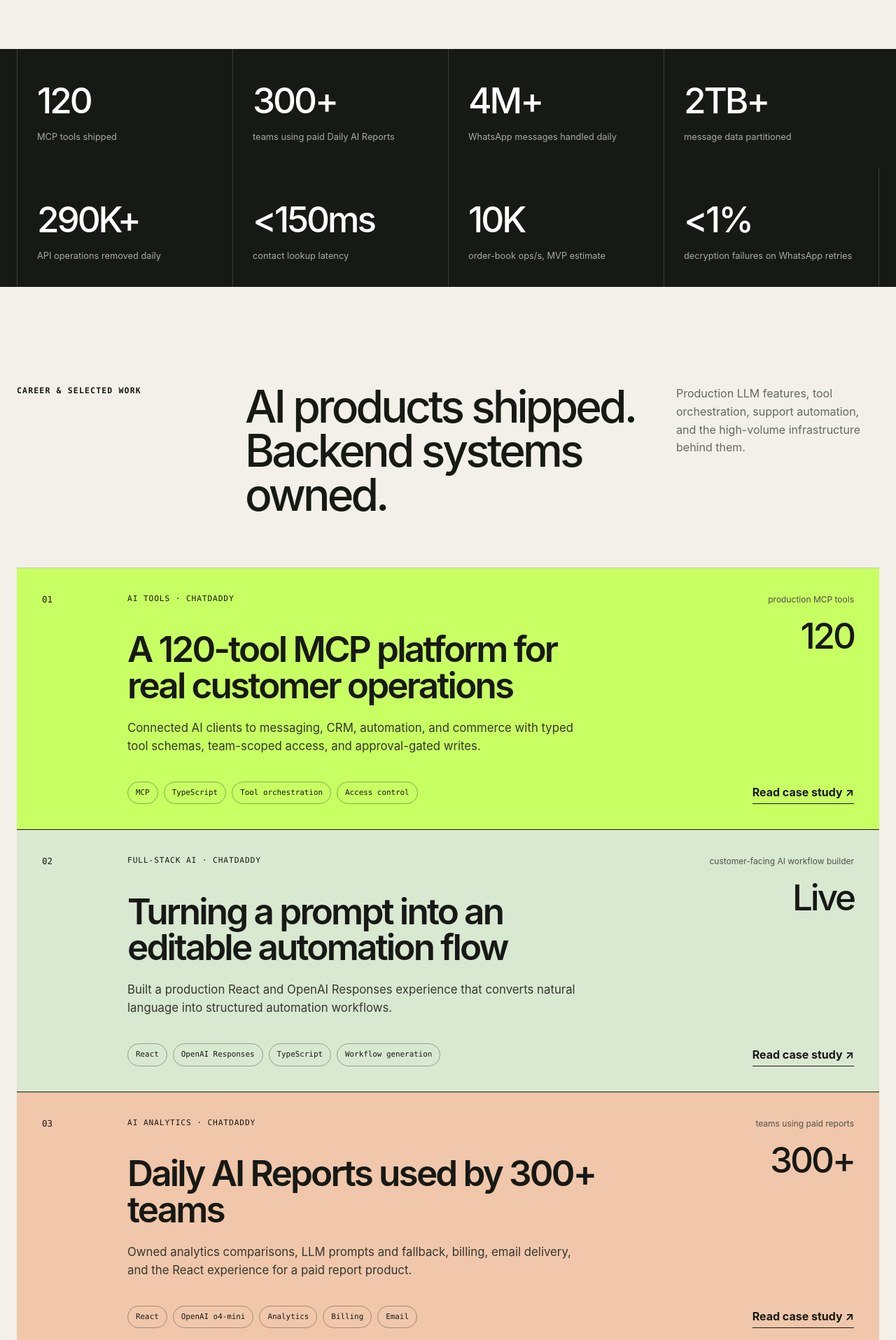
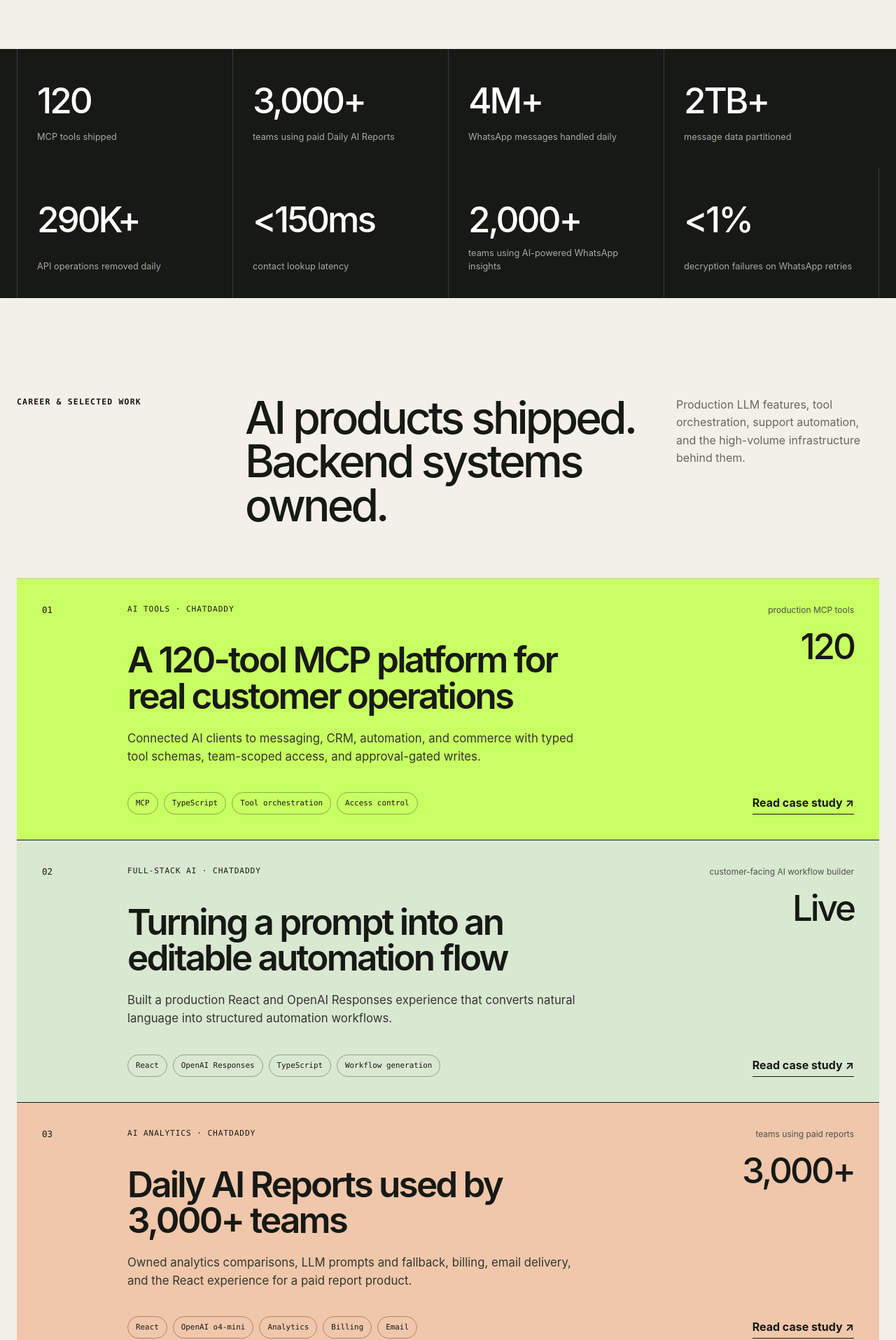
Before and after one commit to piyushmakad/piyush-portfolio, a Next.js app: page / in a window 1280 px wide. Shown: the part 896-2811 px from the top of the page at 70% size. Built offline with nearby package versions, Linux system fonts and the light colour scheme; no server answers.

Commit message:
Update AI product adoption metrics

```diff
--- a/src/app/page.tsx
+++ b/src/app/page.tsx
@@ -68,12 +68,12 @@
       <section className="proof-strip" aria-label="Selected engineering results">
         <div className="shell proof-grid">
           <div><strong>120</strong><span>MCP tools shipped</span></div>
-          <div><strong>300+</strong><span>teams using paid Daily AI Reports</span></div>
+          <div><strong>3,000+</strong><span>teams using paid Daily AI Reports</span></div>
           <div><strong>4M+</strong><span>WhatsApp messages handled daily</span></div>
           <div><strong>2TB+</strong><span>message data partitioned</span></div>
           <div><strong>290K+</strong><span>API operations removed daily</span></div>
           <div><strong>&lt;150ms</strong><span>contact lookup latency</span></div>
-          <div><strong>10K</strong><span>order-book ops/s, MVP estimate</span></div>
+          <div><strong>2,000+</strong><span>teams using AI-powered WhatsApp insights</span></div>
           <div><strong>&lt;1%</strong><span>decryption failures on WhatsApp retries</span></div>
         </div>
       </section>
@@ -115,7 +115,7 @@
             <article>
               <div className="timeline-meta"><span>2025 — Present</span><span>Remote</span></div>
               <div><h3>Full-Stack Developer</h3><p className="company">ChatDaddy</p></div>
-              <p>Shipped a 120-tool MCP platform, AI prompt-to-flow generation, paid Daily AI Reports, and WhatsApp Business insights. Built React interfaces and model-backed services while optimizing high-volume messaging, data access, and incident response.</p>
+              <p>Shipped a 120-tool MCP platform, AI prompt-to-flow generation, paid Daily AI Reports for 3,000+ teams, and AI-powered WhatsApp Business insights for 2,000+ teams. Built React interfaces and model-backed services while optimizing high-volume messaging, data access, and incident response.</p>
             </article>
             <article>
               <div className="timeline-meta"><span>2024 — 2025</span><span>India</span></div>
--- a/src/data/portfolio.ts
+++ b/src/data/portfolio.ts
@@ -37,9 +37,9 @@
   },
   {
     slug: "daily-ai-reports", type: "AI analytics · ChatDaddy",
-    title: "Daily AI Reports used by 300+ teams",
+    title: "Daily AI Reports used by 3,000+ teams",
     summary: "Owned analytics comparisons, LLM prompts and fallback, billing, email delivery, and the React experience for a paid report product.",
-    metric: "300+", metricLabel: "teams using paid reports",
+    metric: "3,000+", metricLabel: "teams using paid reports",
     technologies: ["React", "OpenAI o4-mini", "Analytics", "Billing", "Email"],
     context: "Teams needed a daily view of what changed in their customer messaging operations without opening an analytics dashboard.",
     challenge: "Combine saved analytics data into a useful report while keeping generation cost and delivery predictable.",
@@ -48,7 +48,7 @@
       "Designed prompts and fallback behavior to turn the numbers into a readable email.",
       "Implemented report generation, billing, email delivery, and the React management UI.",
     ],
-    outcome: "Shipped a paid report product for 300+ teams at $1 per report, with LLM cost around 10% using OpenAI o4-mini.",
+    outcome: "Shipped a paid report product for 3,000+ teams at $1 per report while keeping OpenAI generation costs below 5% of report revenue using o4-mini.",
   },
   {
     slug: "backend-doctor", type: "AI-assisted support · ChatDaddy",
```
